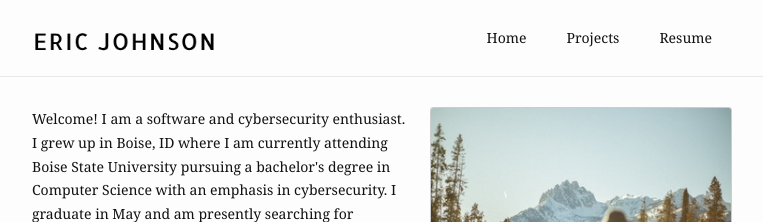
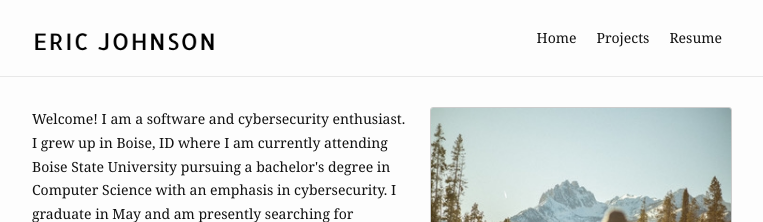
Before and after one commit to eboi1/eboi1.github.io, a Jekyll site: the page built from index.md, in a window 1280 px wide. Shown: the top 222 px of the page, without its empty margins (258-1021 px from the left). Built offline with Jekyll 4.4.1, drawn with Linux system fonts in a browser that asks for light colours.

Commit message:
change page link left padding

```diff
--- a/_sass/_layout.scss
+++ b/_sass/_layout.scss
@@ -52,9 +52,9 @@
     line-height: variables.$base-line-height;
 
     // Gaps between nav items, but not on the first one
-    &:not(:first-child) {
-      margin-left: 20px;
-    }
+    // &:not(:first-child) {
+    //   margin-left: 20px;
+    // }
   }
 
   @include mixins.media-query(variables.$on-mobile) {
@@ -189,7 +189,7 @@
 }
 
 .page-link, .dropdown-toggle {
-  padding: 10px 20px;
+  padding: 10px 10px;
   text-decoration: none;
   color: #333; /* Adjust color as needed */
 }
```
